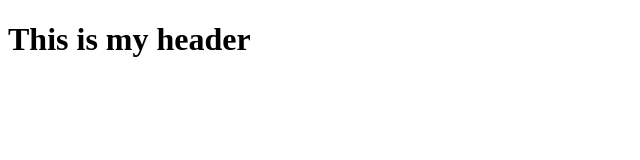
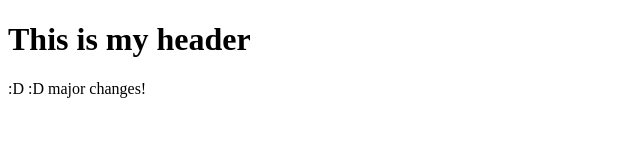
Before and after one commit to leahnimsj/git_exercise, a plain HTML site: page index.html in a window 1280 px wide. Shown: the whole page, without its empty margins (0-640 px from the left). Drawn offline with Linux system fonts and the light colour scheme.

Commit message:
BIG FEATURE

```diff
--- a/index.html
+++ b/index.html
@@ -6,5 +6,7 @@
   </head>
   <body>
     <h1>This is my header</h1>
+
+    :D :D major changes!
   </body>
 </html>
```
